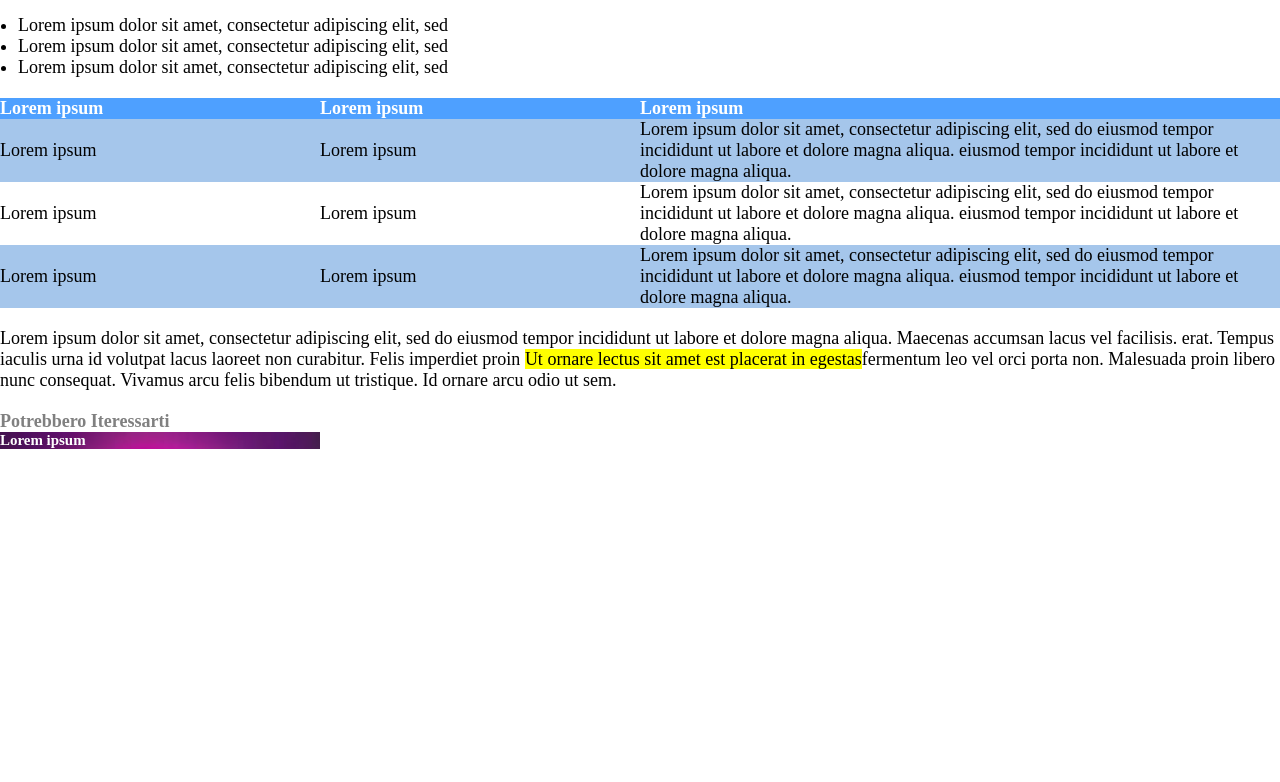
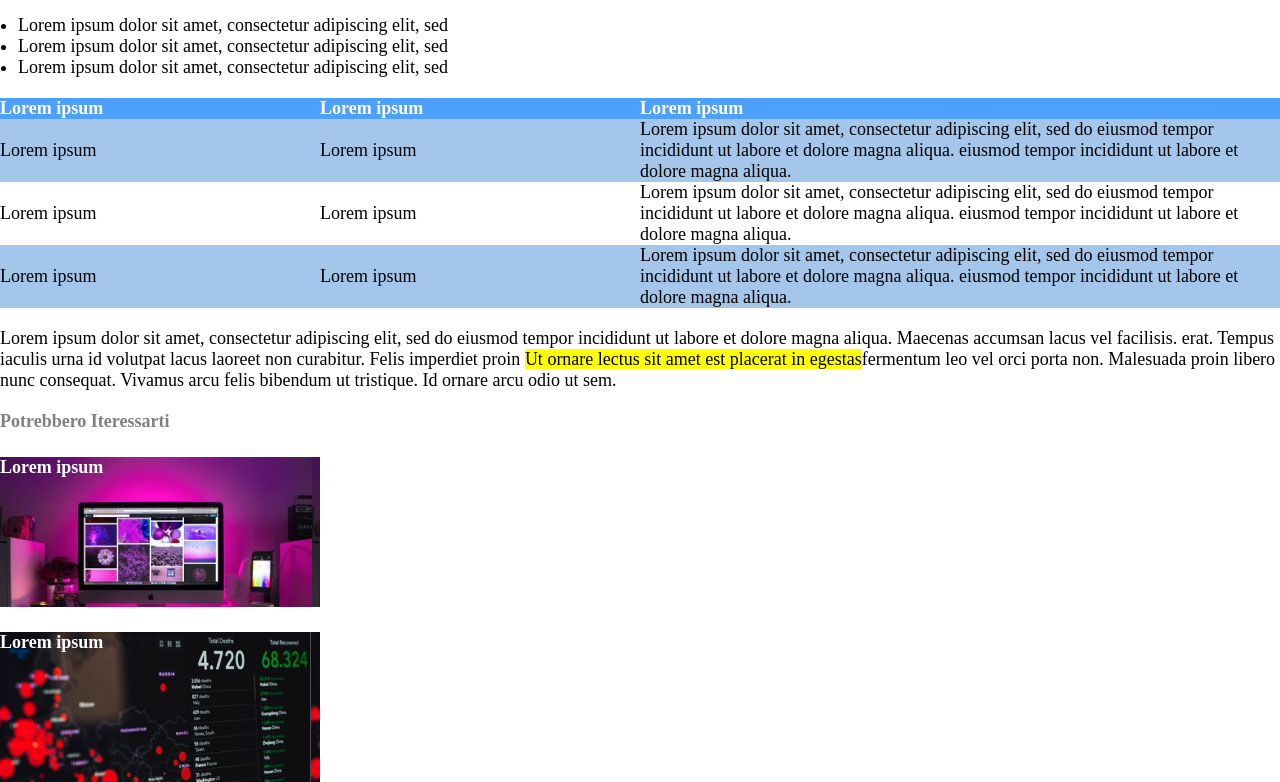
Before and after one commit to agnesvarga1/html-css-booleaner, a plain HTML site: page index.html in a window 1280 px wide. Shown: the part 1108-1890 px from the top of the page. Before the commit the page ends 1574 px from the top, so only its background shows below. Drawn offline with Linux system fonts and the light colour scheme.

Commit message:
+ footer

```diff
--- a/assets/styles.css
+++ b/assets/styles.css
@@ -35,7 +35,8 @@ h4 {
 
 .article,
 ul,
-table {
+table,
+footer {
   margin: 20px 0;
 }
 
@@ -59,13 +60,26 @@ th {
   background-color: #a5c6eb;
 }
 
+footer {
+  height: 300px;
+}
+
 figure {
   width: 25%;
   height: 50%;
   color: white;
 }
 
+figure > h4 {
+  color: white;
+  background-size: contain;
+  background-repeat: no-repeat;
+  margin: 25px 0;
+}
+
 .img1 {
   background-image: url("../assets/img/monitor.jpg");
-  background-size: cover;
 }
+.img2 {
+  background-image: url("../assets/img/graph.jpg");
+}
--- a/index.html
+++ b/index.html
@@ -101,8 +101,8 @@
     </main>
     <footer>
       <h4>Potrebbero Iteressarti</h4>
-      <figure class="img1"><h5>Lorem ipsum</h5></figure>
-      <figure class="img2"><h5>Lorem ipsum</h5></figure>
+      <figure class="img1"><h4>Lorem ipsum</h4></figure>
+      <figure class="img2"><h4>Lorem ipsum</h4></figure>
     </footer>
   </body>
 </html>
```
